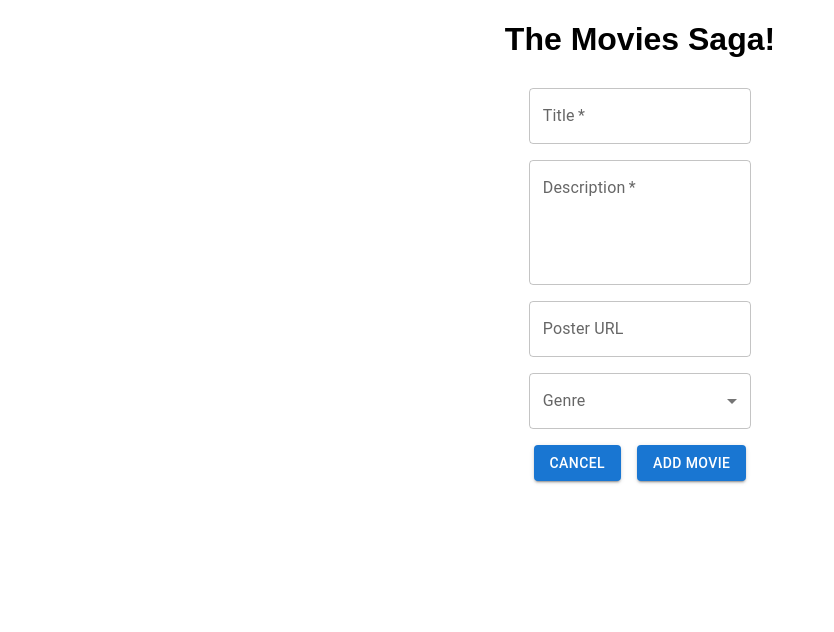
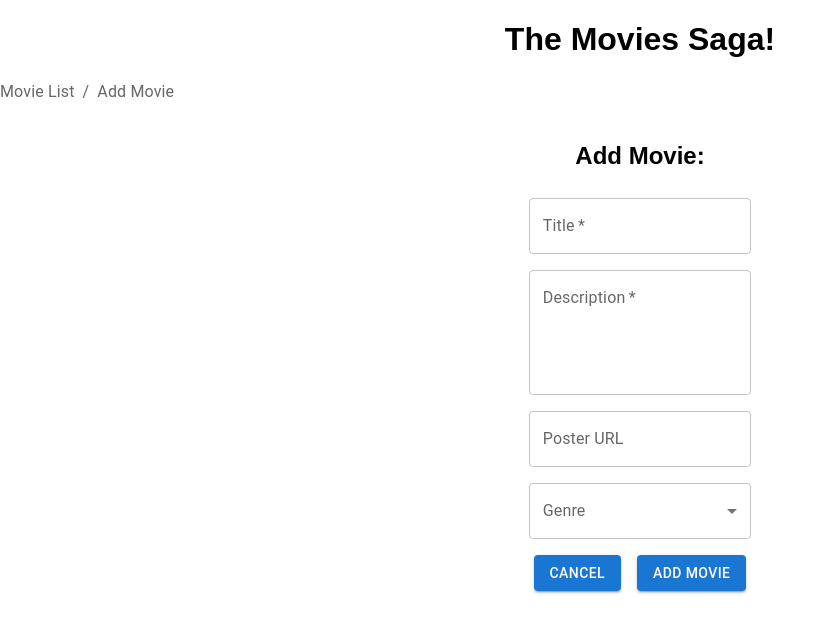
Before and after one commit to SarahTech-alt/weekend-movie-sagas, a React (Create React App) app: page /#/add in a window 1280 px wide. Shown: the top 632 px of the page, without its empty margins (0-834 px from the left). Built offline with nearby package versions, Linux system fonts and the light colour scheme.

Commit message:
Changed back to ImageList styling and added navigation div to each component.

```diff
--- a/src/components/AddMovie/AddMovie.jsx
+++ b/src/components/AddMovie/AddMovie.jsx
@@ -7,6 +7,8 @@ import FormControl from '@mui/material/FormControl';
 import Select from '@mui/material/Select';
 import TextField from '@mui/material/TextField';
 import Button from '@mui/material/Button';
+import Breadcrumbs from '@mui/material/Breadcrumbs';
+import Link from '@mui/material/Link';
 import { useHistory } from 'react-router-dom';
 import { useDispatch } from 'react-redux';
 
@@ -68,6 +70,24 @@ function AddMovie() {
     }
 
     return (
+        <>
+        <div className="navigation">
+        <Breadcrumbs aria-label="breadcrumb">
+                    <Link underline="hover"
+                    color="inherit"
+                    onClick={event => history.push('/')}>
+                        Movie List
+                    </Link>
+                    <Link
+                        underline="hover"
+                        color="inherit"
+                        onClick={event => history.push('/add')}
+                    >
+                        Add Movie
+                    </Link>
+                </Breadcrumbs>
+                </div>
+                <br />
         <Box component="form"
             sx={{
                 '& .MuiTextField-root': { m: 1, width: '25ch' },
@@ -76,6 +96,7 @@ function AddMovie() {
             autoComplete="off">
             <div>
                 <FormControl>
+                    <h2>Add Movie:</h2>
                     <TextField
                         required
                         id="movie-title-input"
@@ -129,6 +150,7 @@ function AddMovie() {
             <Button onClick={(event) => history.push('/')} variant="contained" sx={{ m: 1, position: 'justify' }}>Cancel</Button>
             <Button onClick={(event) => postMovie()} variant="contained" sx={{ m: 1, position: 'justify' }}>Add Movie</Button>
         </Box>
+        </>
     );
 }
 
--- a/src/components/App/App.css
+++ b/src/components/App/App.css
@@ -7,7 +7,7 @@ img:hover {
 }
 
 img {
-  height: 20em;
+  height: 10em;
 }
 
 .App-header {
--- a/src/components/MovieDetail/MovieDetail.jsx
+++ b/src/components/MovieDetail/MovieDetail.jsx
@@ -1,5 +1,7 @@
 import { useSelector } from 'react-redux';
 import { useHistory } from 'react-router-dom';
+import Link from '@mui/material/Link';
+import Breadcrumbs from '@mui/material/Breadcrumbs';
 
 function MovieDetail() {
     // access movie details from the store
@@ -12,6 +14,22 @@ function MovieDetail() {
     return (
         <>
             <main>
+                <div className="navigation">
+                    <Breadcrumbs aria-label="breadcrumb">
+                        <Link underline="hover"
+                            color="inherit"
+                            onClick={event => history.push('/')}>
+                            Movie List
+                        </Link>
+                        <Link
+                            underline="hover"
+                            color="inherit"
+                            onClick={event => history.push('/add')}
+                        >
+                            Add Movie
+                        </Link>
+                    </Breadcrumbs>
+                </div>
                 {/* <p>{JSON.stringify(movieDetailsToDisplay)}</p> */}
                 <section className="detail">
                     {/* map over selectedMovieDetails reducer
@@ -38,8 +56,6 @@ function MovieDetail() {
                         );
                     })}
                 </section>
-                {/* Button to go back to movie list */}
-                <button onClick={(event) => history.push('/')}>Go Back</button>
             </main>
         </>
     );
--- a/src/components/MovieList/MovieList.jsx
+++ b/src/components/MovieList/MovieList.jsx
@@ -9,8 +9,8 @@ import ImageListItem from '@mui/material/ImageListItem';
 import ImageListItemBar from '@mui/material/ImageListItemBar';
 import Grid from '@mui/material/Grid';
 import Typography from '@mui/material/Typography';
-import Paper from '@mui/material/Paper';
-import Tooltip from '@mui/material/Tooltip';
+import Link from '@mui/material/Link';
+import Breadcrumbs from '@mui/material/Breadcrumbs';
 
 function MovieList() {
 
@@ -37,29 +37,44 @@ function MovieList() {
 
     return (
         <main>
-            <h1>MovieList</h1>
             <section className="movies">
+                <div className="navigation">
+                <Breadcrumbs aria-label="breadcrumb">
+                    <Link underline="hover"
+                    color="inherit"
+                    onClick={event => history.push('/')}>
+                        Movie List
+                    </Link>
+                    <Link
+                        underline="hover"
+                        color="inherit"
+                        onClick={event => history.push('/add')}
+                    >
+                        Add Movie
+                    </Link>
+                </Breadcrumbs>
+                </div>
+                <ImageList sx={{ width: '100%', height: 500 }} container spacing={8} gap={15} cols={5}  >
+                    {movies.map((movie) => (
 
-                <Grid sx={{ flexGrow: 2 }} container spacing={3}  >
-                    {movies.map((movie) => (
-                        <Box sx={{ flexGrow: 1, overflow: 'hidden', px: 3 }}>
-                            <Grid item key={movie.id} wrap="nowrap" >
+                        <ImageListItem key={movie.poster}>
                             <img
                                 src={`${movie.poster}?w=248&fit=crop&auto=format`}
                                 srcSet={`${movie.poster}?w=248&fit=crop&auto=format&dpr=2 2x`}
                                 alt={movie.title}
                                 loading="lazy"
-                                    onClick={(event) => sendMovieDetail(movie.id)}
+                                onClick={event=>sendMovieDetail(movie.id)}
                             />
+
                             <ImageListItemBar
                                 title={movie.title}
                                 position="below"
                             />
-                            </Grid>
 
-                        </Box>
+                        </ImageListItem>
+
                     ))}
-                </Grid>
+                </ImageList>
 
 
             </section>
```
Lines whose indentation alone changed are shown as unchanged.
